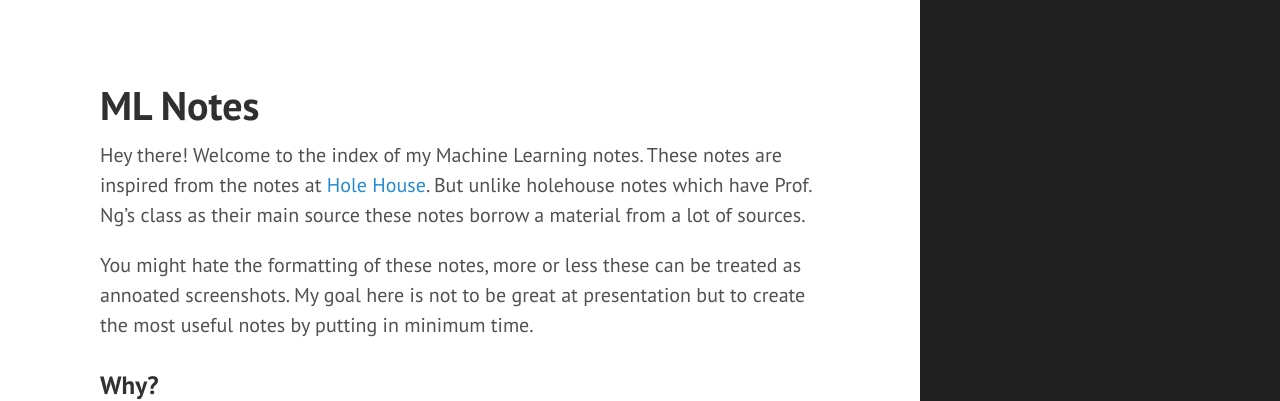
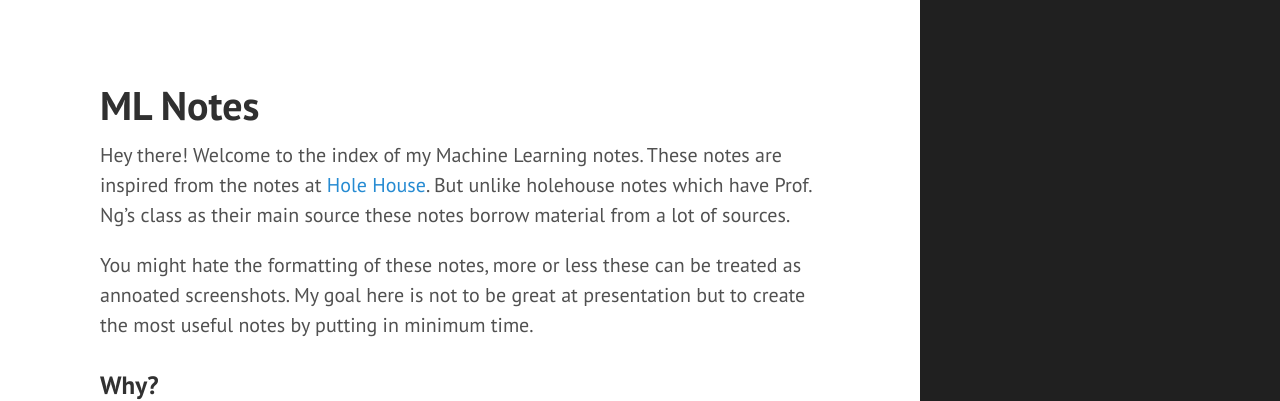
Before and after one commit to reachtarunhere/reachtarunhere.github.io, a Jekyll site: the page built from mlnotes.md, in a window 1280 px wide and 900 px high. Shown: the top 401 px of the window. Built offline with Jekyll 4.4.1, drawn with Linux system fonts in a browser that asks for light colours; Markdown is read by kramdown in place of the engine named in the settings.

Commit message:
random changes

```diff
--- a/mlnotes.md
+++ b/mlnotes.md
@@ -3,7 +3,7 @@ layout: page
 title: ML Notes
 ---
 
-Hey there! Welcome to the index of my Machine Learning notes. These notes are inspired from the notes at [Hole House](http://holehouse.org/mlclass/index.html). But unlike holehouse notes which have Prof. Ng's class as their main source these notes borrow a material from a lot of sources.
+Hey there! Welcome to the index of my Machine Learning notes. These notes are inspired from the notes at [Hole House](http://holehouse.org/mlclass/index.html). But unlike holehouse notes which have Prof. Ng's class as their main source these notes borrow material from a lot of sources.
 
 You might hate the formatting of these notes, more or less these can be treated as annoated screenshots. My goal here is not to be great at presentation but to create the most useful notes by putting in minimum time.
 
```
